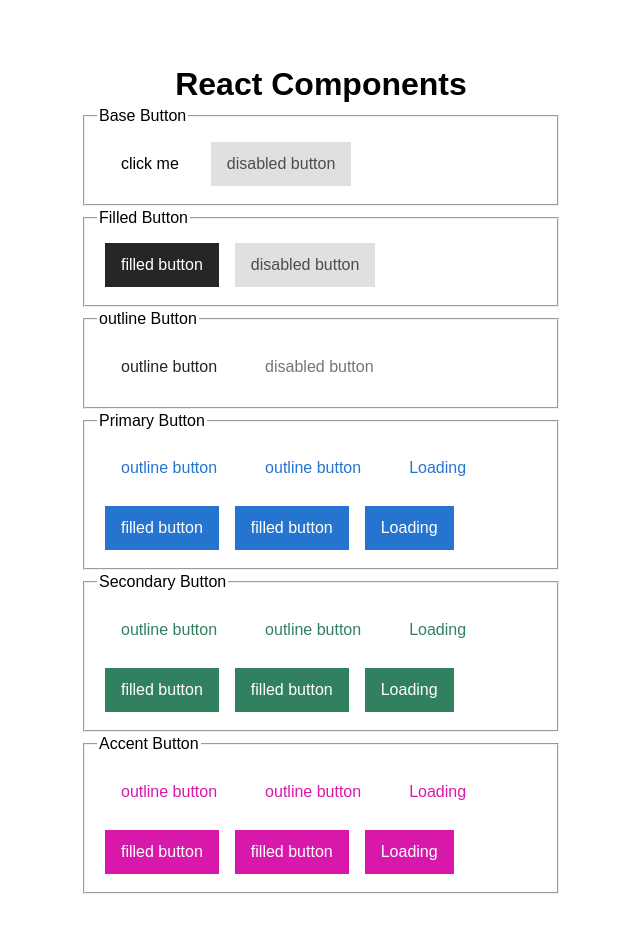
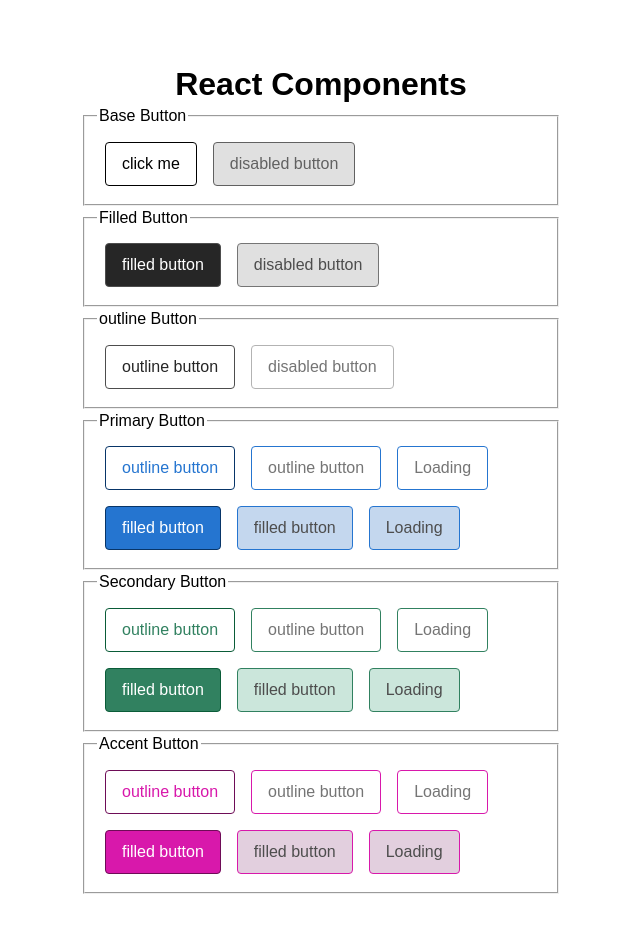
Before and after one commit to codercarl1243/react_components_system, a Next.js app: page / in a window 1280 px wide. Shown: the top 932 px of the page, without its empty margins (319-959 px from the left). Built offline with nearby package versions, Linux system fonts and the light colour scheme.

Commit message:
UPDATE colors

```diff
--- a/app/styles/components/buttons.css
+++ b/app/styles/components/buttons.css
@@ -19,8 +19,8 @@
     -webkit-appearance: none;
     appearance: none;
     background: none;
-    border: var(--border-thin);
-    border-radius: var(--radius-md);
+    border: 1px solid transparent;
+    border-radius: 4px;
     outline: 0;
     box-shadow: none;
 
@@ -66,7 +66,7 @@
 
     &:disabled {
         --button-bg-color: var(--color-neutral-200);
-        --button-color: var(--color-neutral-600);
+        --button-color: var(--color-neutral-500);
         cursor: not-allowed;
 
         &:hover,
@@ -114,6 +114,11 @@ button.button {
         --button-primary-color: var(--color-neutral-600);
         --button-accent-color: var(--color-neutral-400);
     }
+
+    &:disabled {
+        --button-color: var(--color-neutral-600);
+    }
+
 }
 
 /* Outline style - transparent background with colored border/text */
@@ -126,6 +131,10 @@ button.button {
     &:not([data-variant]):disabled {
         --button-secondary-color: var(--color-neutral-400);
         --button-accent-color: var(--color-neutral-300);
+    }
+
+    &:disabled {
+        --button-color: var(--color-neutral-400);
     }
 }
 
@@ -140,16 +149,31 @@ button.button {
     --button-primary-color: var(--color-neutral-100);
     --button-secondary-color: var(--color-primary-400);
     --button-accent-color: var(--color-primary-600);
+
+    &:disabled {
+        --button-secondary-color: var(--color-primary-100);
+        --button-accent-color: var(--color-primary-400);
+    }
 }
 
 .button[data-variant="secondary"] {
     --button-primary-color: var(--color-neutral-100);
     --button-secondary-color: var(--color-secondary-400);
     --button-accent-color: var(--color-secondary-600);
+
+    &:disabled {
+        --button-secondary-color: var(--color-secondary-100);
+        --button-accent-color: var(--color-secondary-400);
+    }
 }
 
 .button[data-variant="accent"] {
     --button-primary-color: var(--color-neutral-100);
     --button-secondary-color: var(--color-accent-400);
     --button-accent-color: var(--color-accent-600);
+
+    &:disabled {
+        --button-secondary-color: var(--color-accent-100);
+        --button-accent-color: var(--color-accent-400);
+    }
 }
--- a/app/styles/tokens/colors.css
+++ b/app/styles/tokens/colors.css
@@ -1,16 +1,19 @@
 :root {
     /* Primary (Blue) */
+    --color-primary-100: hsl(212, 55%, 85%);
     --color-primary-200: hsl(212, 61%, 61%);
     --color-primary-400: hsl(212, 70%, 48%);
     --color-primary-600: hsl(212, 85%, 22%);
 
     /* Secondary (Green) */
-        --color-secondary-200: hsl(154, 20%, 52%);
+    --color-secondary-100: hsl(154, 35%, 85%);
+    --color-secondary-200: hsl(154, 30%, 55%);
     --color-secondary-400: hsl(155, 45%, 35%);
     --color-secondary-600: hsl(154, 80%, 20%);
 
-        /* Accent (pink) */
-        --color-accent-200: hsl(314, 20%, 55%);
+    /* Accent (Pink) */
+    --color-accent-100: hsl(314, 25%, 85%);
+    --color-accent-200: hsl(314, 30%, 55%);
     --color-accent-400: hsl(314, 80%, 47%);
     --color-accent-600: hsl(314, 80%, 24%);
 
@@ -19,7 +22,9 @@
     --color-neutral-200: hsl(0, 0%, 88%);
     --color-neutral-300: hsl(0, 0%, 70%);
     --color-neutral-400: hsl(0, 0%, 46%);
+    --color-neutral-500: hsl(0, 0%, 38%);
     --color-neutral-600: hsl(0, 0%, 30%);
+    --color-neutral-700: hsl(0, 0%, 24%);
     --color-neutral-800: hsl(0, 0%, 15%);
 
     --color-code-dark: hsl(225, 13%, 13%);
```
Lines whose indentation alone changed are shown as unchanged.
